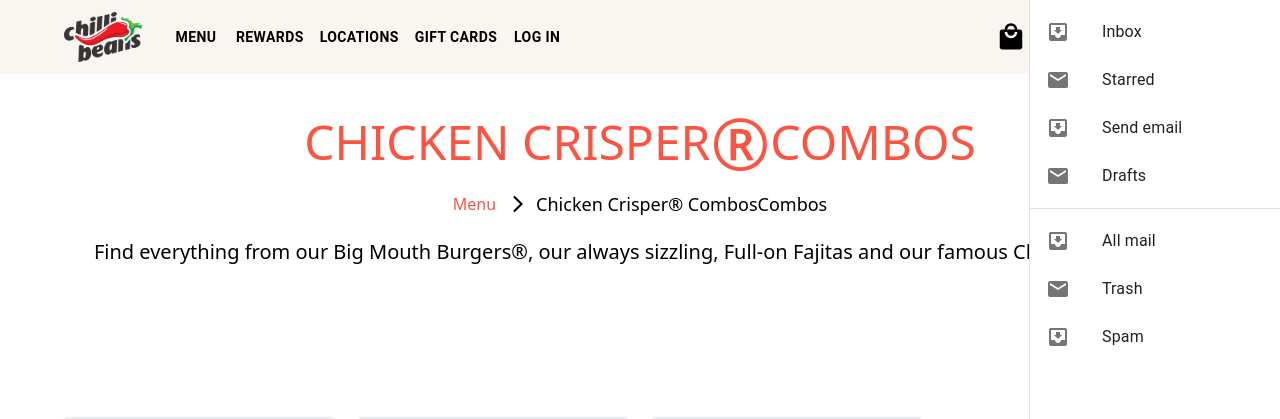
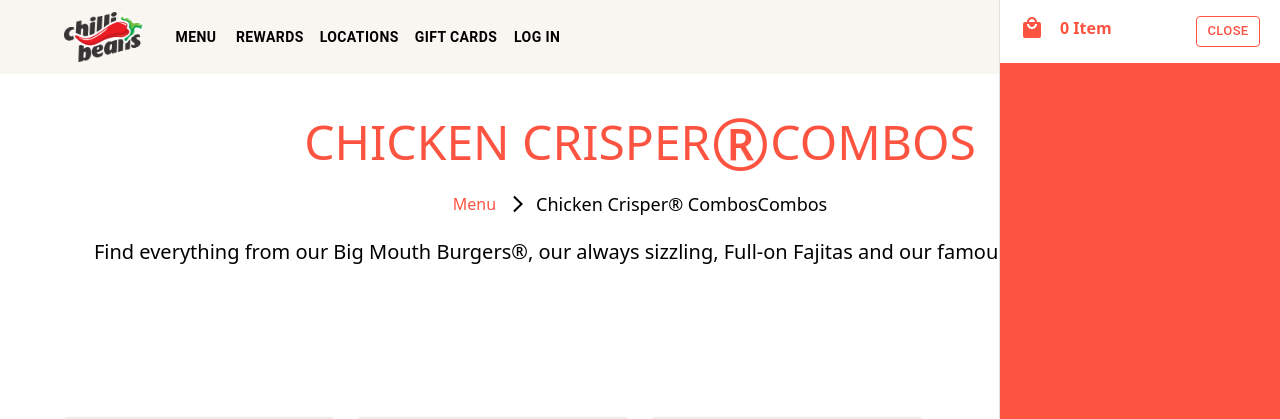
Before and after one commit to DeveloperDolon/bangla-puzzel-jobtask, a React (Vite) app: page / in a window 1280 px wide. Both pictures are taken after a click on the button "show 17 new notifications". Shown: the top 419 px of the page. Built offline with nearby package versions, Linux system fonts and the light colour scheme.

Commit message:
drawer open problem solving commit

```diff
--- a/src/components/NavBars.jsx
+++ b/src/components/NavBars.jsx
@@ -25,10 +25,8 @@
 import { AuthContext } from '../contextApi/AuthProvider';
 
 
-
 export default function PrimarySearchAppBar() {
     const { cart, state, toggleDrawer} = React.useContext(AuthContext);
-
 
     // const toggleDrawer = (anchor) => (event) => {
     //     if (event.type === 'keydown' && (event.key === 'Tab' || event.key === 'Shift')) {
@@ -46,36 +44,18 @@
 
     const list = (anchor) => (
         <Box
-            sx={{ width: anchor === 'top' || anchor === 'bottom' ? 'auto' : 250 }}
+            sx={{ width: anchor === 'top' || anchor === 'bottom' ? 'auto' : 280 , background: "#fd5442", height:"100%"}}
             role=""
-            onClick={toggleDrawer(anchor)}
         // onKeyDown={toggleDrawer(anchor, false)}
         >
-            <List>
-                {['Inbox', 'Starred', 'Send email', 'Drafts'].map((text, index) => (
-                    <ListItem key={text} disablePadding>
-                        <ListItemButton>
-                            <ListItemIcon>
-                                {index % 2 === 0 ? <InboxIcon /> : <MailIcon />}
-                            </ListItemIcon>
-                            <ListItemText primary={text} />
-                        </ListItemButton>
-                    </ListItem>
-                ))}
-            </List>
-            <Divider />
-            <List>
-                {['All mail', 'Trash', 'Spam'].map((text, index) => (
-                    <ListItem key={text} disablePadding>
-                        <ListItemButton>
-                            <ListItemIcon>
-                                {index % 2 === 0 ? <InboxIcon /> : <MailIcon />}
-                            </ListItemIcon>
-                            <ListItemText primary={text} />
-                        </ListItemButton>
-                    </ListItem>
-                ))}
-            </List>
+            <div className='bg-white py-4 px-5 flex justify-between'>
+                <div className='flex md:gap-4 gap-3 text-[#fd5442]'>
+                    <LocalMall></LocalMall>
+                    <p className='md:text-base text-sm font-semibold'>{cart?.length} Item</p>
+                </div>
+
+                <Button id='close-btn' onClick={toggleDrawer(anchor)} variant='outlined' size='small' sx={{color: "#fd5442", border: "1px solid #fd5442"}}>Close</Button>
+            </div>
         </Box>
     );
 
@@ -229,6 +209,7 @@
                                             width: "auto",
                                             boxSizing: 'border-box',
                                         },
+                                        background: "#fd5442"
                                     }}
                                     anchor={"right"}
                                     open={state["right"]}
--- a/src/components/ProductCards/ProductsCards.jsx
+++ b/src/components/ProductCards/ProductsCards.jsx
@@ -43,7 +43,7 @@
 
                         <div className="p-4 space-y-4">
                             {
-                                cartIds?.includes(item?.id) ? <Button disabled variant="contained" sx={{width: "100%", background: "#fd5442"}}>Added To Cart</Button> : <span onClick={toggleDrawer("right")} ><Button onClick={() => handleAddToCart(item?.id)} variant="contained" sx={{width: "100%", background: "#fd5442"}}>Add To Order</Button></span>
+                                cartIds?.includes(item?.id) ? <Button disabled variant="contained" sx={{width: "100%", background: "#fd5442"}}>Added To Cart</Button> : <span onClick={toggleDrawer("right")} ><Button onClick={() => handleAddToCart(item?.id)} variant="contained" id="add-to-cart" sx={{width: "100%", background: "#fd5442"}}>Add To Order</Button></span>
                             }
 
                             <Button variant="outlined" sx={{width: "100%", color: "#fd5442", border: "2px solid #fd5442", fontWeight: "600"}}>Customize {item?.id}</Button>
--- a/src/contextApi/AuthProvider.jsx
+++ b/src/contextApi/AuthProvider.jsx
@@ -6,7 +6,7 @@
 const AuthProvider = ({ children }) => {
     const [cart, setCart] = useState([]);
     const [cartIds, setCartIds] = useState([]);
-    const [open, setOpen] = useState(true);
+    const [open, setOpen] = useState(false);
 
     const [state, setState] = useState({
         top: false,
@@ -40,17 +40,25 @@
     ]
 
     const toggleDrawer = (anchor) => (event) => {
+
         if (event.type === 'keydown' && (event.key === 'Tab' || event.key === 'Shift')) {
             return;
         }
 
         if(event?.target?.parentNode?.offsetParent?.id === "cart-btn" || event?.target?.id === "cart-btn" || event?.target?.parentNode?.parentNode?.offsetParent?.id === "cart-btn") {
             setOpen(!open);
-        } else if(open === false) {
-            setOpen(true);
+            return setState({ ...state, [anchor]: !open });
         }
 
-        setState({ ...state, [anchor]: open });
+        if(event?.target?.id === "close-btn") {
+            setOpen(false);
+            return setState({ ...state, [anchor]: false });
+        }
+
+        if(event?.target?.id === "add-to-cart") {
+            setOpen(true);
+            return setState({ ...state, [anchor]: true });
+        }
     };
 
     useEffect(() => {
@@ -62,6 +70,7 @@
 
         setCart(cartItems);
     }, [cartIds]);
+
 
     const sharedData = {
         cart,
```
